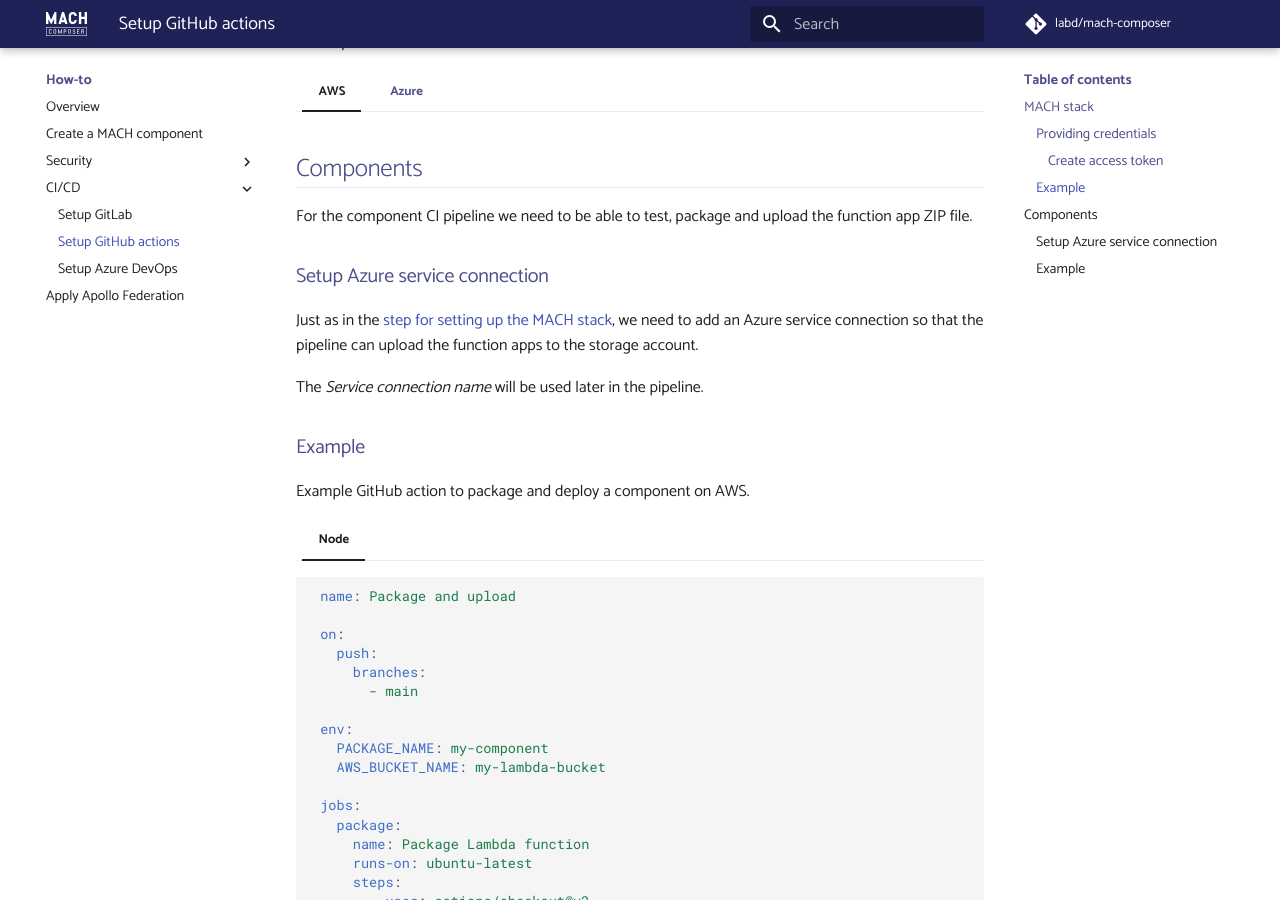
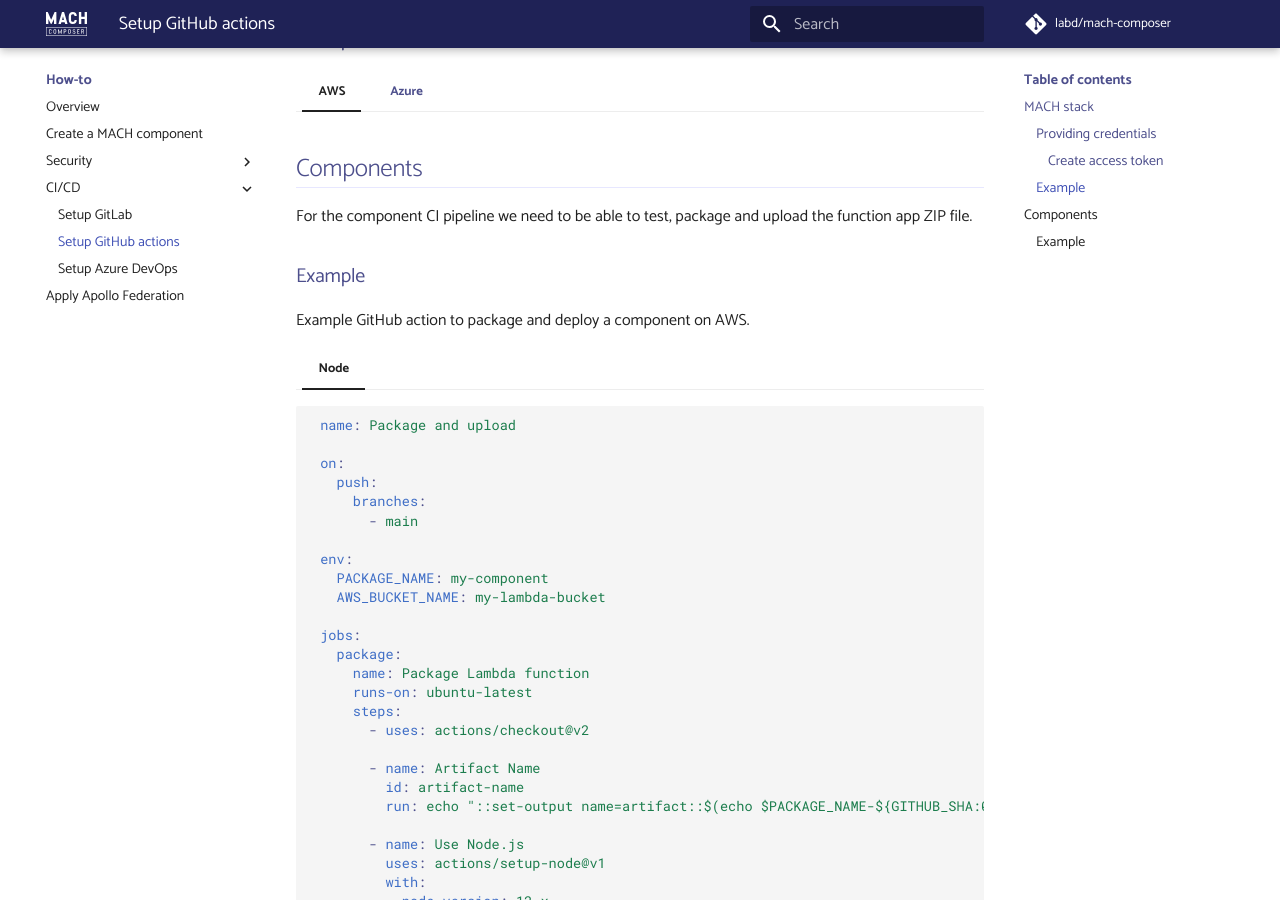
Before and after one commit to mach-composer/mach-composer-cli, an MkDocs documentation site: the page built from docs/src/howto/ci/github.md, in a window 1280 px wide and 900 px high, scrolled down 848 px. Built offline with MkDocs 1.6.1 and Material for MkDocs 9.7.7, drawn with Linux system fonts in a browser that asks for light colours; a script that is not in the unit is left out; comment, search, counter and statistics services are not loaded.

Commit message:
Remove DevOps section from GitHub

```diff
--- a/docs/src/howto/ci/github.md
+++ b/docs/src/howto/ci/github.md
@@ -86,13 +86,6 @@ For an deployment we have to make sure the following variables set in the GitLab
 
 For the component CI pipeline we need to be able to test, package and upload the function app ZIP file.
 
-### Setup Azure service connection
-
-Just as in the [step for setting up the MACH stack](#2-azure-service-connection), we need to add an Azure service connection so that the pipeline can upload the function apps to the storage account.
-
-The *Service connection name* will be used later in the pipeline.
-
-
 ### Example
 
 Example GitHub action to package and deploy a component on AWS.
```
